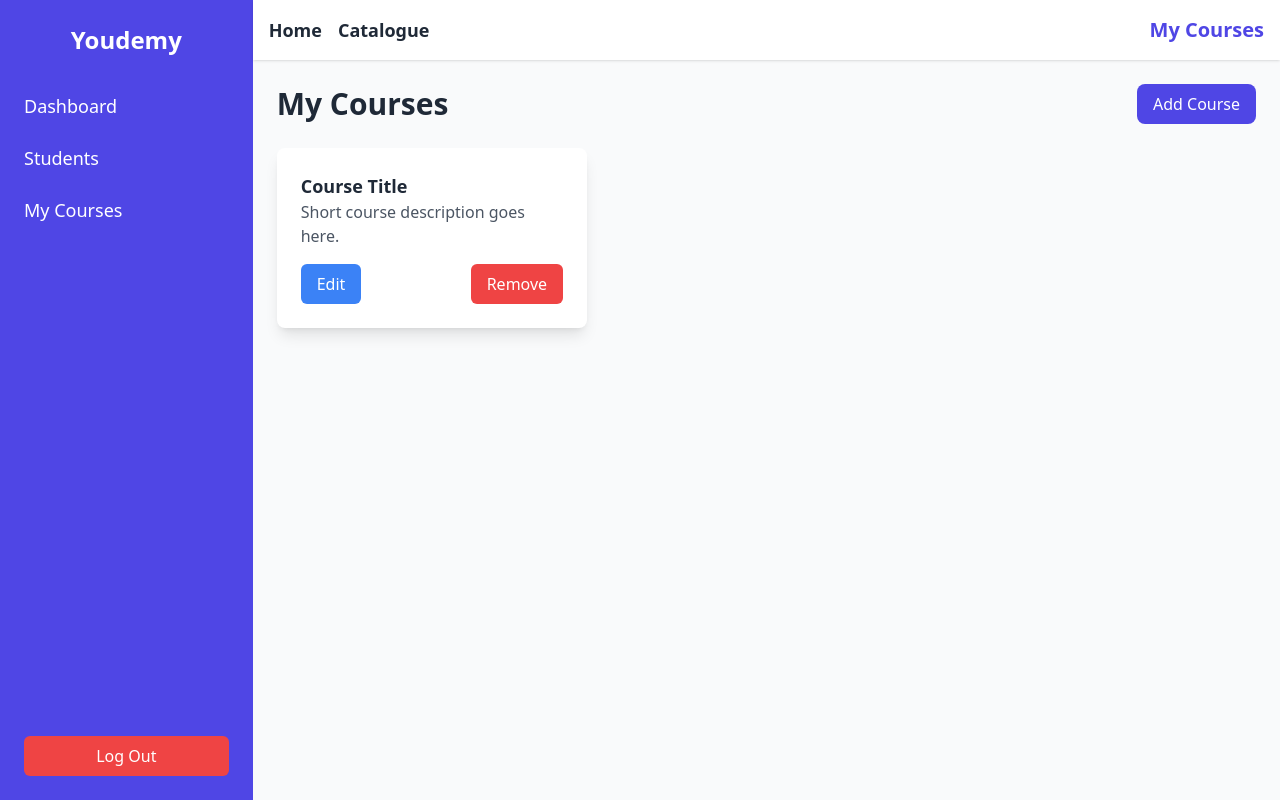
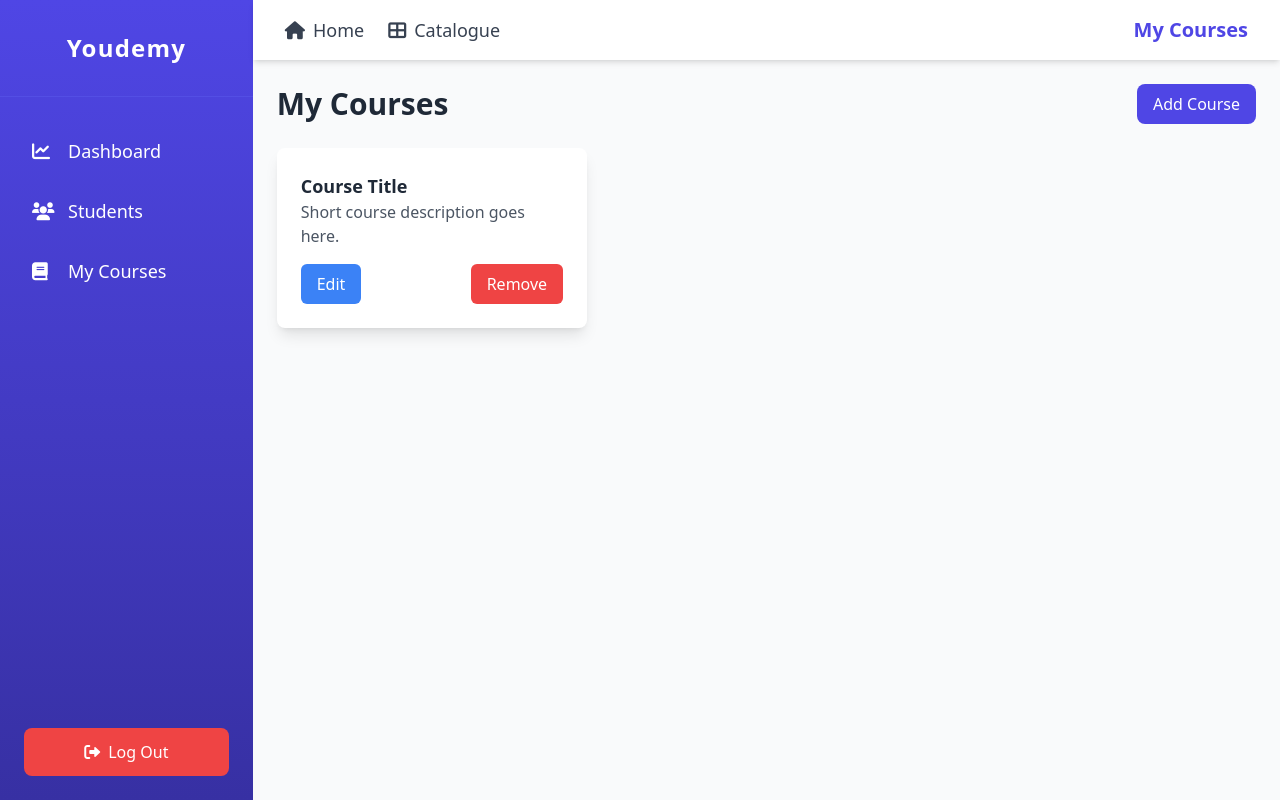
Before and after one commit to wasvlgs/Youdemy, a PHP site: template src/view/teacher/cours.php in a window 1280 px wide. Run offline with PHP 8.4, Linux system fonts and the light colour scheme; the template is opened without the code that fills it, so the values that code supplies are empty; some libraries are stand-ins or nearby versions.

```diff
--- a/src/classes/user.php
+++ b/src/classes/user.php
@@ -46,7 +46,7 @@
                         if($_SESSION['role'] == 3){
                             header('Location: ../view/catalogue.php');
                         }else if($_SESSION['role'] == 2){
-                            header('Location: ../view/catalogue.php');
+                            header('Location: ../view/teacher/dashboard.php');
                         }else if($_SESSION['role'] == 1){
                             header('Location: ../view/admin/dashboard.php');
                         }else{
@@ -118,14 +118,13 @@
                 $_SESSION['role'] = $this->type;
                 if ($r === 'teacher') {
                     $_SESSION['success'] = 'Your account has been created, wait for verification!';
-                    header('Location: ../view/login/login.php');
+                    header('Location: ../view/teacher/dashboard.php');
                 } else if ($r === 'student') {
                     header('Location: ../view/catalogue.php');
                 } else {
                     header('Location: ../view/login/login.php');
                 }
             } else {
-                $errorInfo = $addUser->errorInfo();
                 $_SESSION['Error'] = 'Failed to sign up, try again later!';
                 header('Location: ../view/login/login.php');
             }
--- a/src/view/login/login.php
+++ b/src/view/login/login.php
@@ -5,7 +5,7 @@ session_start();
 if(isset($_SESSION['id']) && isset($_SESSION['role'])){
     if($_SESSION['role'] == 1){
     }elseif($_SESSION['role'] == 2){
-        header('Location: ../catalogue.php');
+        header('Location: ../teacher/dashboard.php');
     }elseif($_SESSION['role'] == 3){
         header('Location: ../catalogue.php');
     }else{
--- /dev/null
+++ b/src/view/teacher/aside.php
@@ -0,0 +1,25 @@
+<aside class="w-64 bg-gradient-to-b from-indigo-600 to-indigo-800 text-white flex flex-col">
+            <div class="p-8 text-center border-b border-indigo-500/30">
+                <h1 class="text-2xl font-bold tracking-wider">Youdemy</h1>
+            </div>
+            <nav class="flex-grow py-6">
+                <a href="dashboard.php" class="flex items-center px-8 py-4 text-lg hover:bg-indigo-500/50 transition-colors">
+                    <i class="fas fa-chart-line w-6 mr-3"></i>
+                    Dashboard
+                </a>
+                <a href="students.php" class="flex items-center px-8 py-4 text-lg hover:bg-indigo-500/50 transition-colors">
+                    <i class="fas fa-users w-6 mr-3"></i>
+                    Students
+                </a>
+                <a href="cours.php" class="flex items-center px-8 py-4 text-lg hover:bg-indigo-500/50 transition-colors">
+                    <i class="fas fa-book w-6 mr-3"></i>
+                    My Courses
+                </a>
+            </nav>
+            <div class="p-6">
+                <button class="w-full bg-red-500 py-3 px-4 rounded-lg hover:bg-red-600 transition-colors flex items-center justify-center gap-2">
+                    <i class="fas fa-sign-out-alt"></i>
+                    Log Out
+                </button>
+            </div>
+        </aside>
--- a/src/view/teacher/cours.php
+++ b/src/view/teacher/cours.php
@@ -5,6 +5,7 @@
     <meta name="viewport" content="width=device-width, initial-scale=1.0">
     <title>My Courses</title>
     <script src="https://cdn.tailwindcss.com"></script>
+    <link href="https://cdnjs.cloudflare.com/ajax/libs/font-awesome/6.0.0/css/all.min.css" rel="stylesheet">
     <script defer>
         const existingTags = ['JavaScript', 'HTML', 'CSS', 'React', 'Node.js']; // Example tags
 
@@ -59,27 +60,21 @@
     <!-- Page Wrapper -->
     <div class="flex h-screen">
         <!-- Sidebar -->
-        <aside class="w-64 bg-indigo-600 text-white flex flex-col">
-            <div class="p-6 text-center">
-                <h1 class="text-2xl font-bold">Youdemy</h1>
-            </div>
-            <nav class="flex-grow">
-                <a href="#" class="block py-3 px-6 text-lg hover:bg-indigo-500">Dashboard</a>
-                <a href="#" class="block py-3 px-6 text-lg hover:bg-indigo-500">Students</a>
-                <a href="#" class="block py-3 px-6 text-lg hover:bg-indigo-500">My Courses</a>
-            </nav>
-            <div class="p-6">
-                <button class="w-full bg-red-500 py-2 px-4 rounded-md hover:bg-red-600">Log Out</button>
-            </div>
-        </aside>
+        <?php include_once 'aside.php'; ?>
 
         <!-- Main Content -->
         <div class="flex-grow">
             <!-- Header -->
-            <header class="bg-white shadow p-4 flex justify-between items-center">
-                <div class="flex items-center space-x-4">
-                    <a href="index.html" class="text-gray-800 text-lg font-bold">Home</a>
-                    <a href="catalogue.html" class="text-gray-800 text-lg font-bold">Catalogue</a>
+            <header class="bg-white shadow-md px-8 py-4 flex justify-between items-center">
+                <div class="flex items-center space-x-6">
+                    <a href="../../../index.php" class="text-gray-700 text-lg font-medium hover:text-indigo-600 transition-colors flex items-center gap-2">
+                        <i class="fas fa-home"></i>
+                        Home
+                    </a>
+                    <a href="../catalogue.php" class="text-gray-700 text-lg font-medium hover:text-indigo-600 transition-colors flex items-center gap-2">
+                        <i class="fas fa-th-large"></i>
+                        Catalogue
+                    </a>
                 </div>
                 <h2 class="text-xl font-bold text-indigo-600">My Courses</h2>
             </header>
```
Also changed, not shown: src/classes/cours.php (+29 -3 lines), src/view/cour.php (+26 -4 lines), src/view/teacher/dashboard.php (+3 -27 lines), src/view/teacher/students.php (+3 -27 lines).
